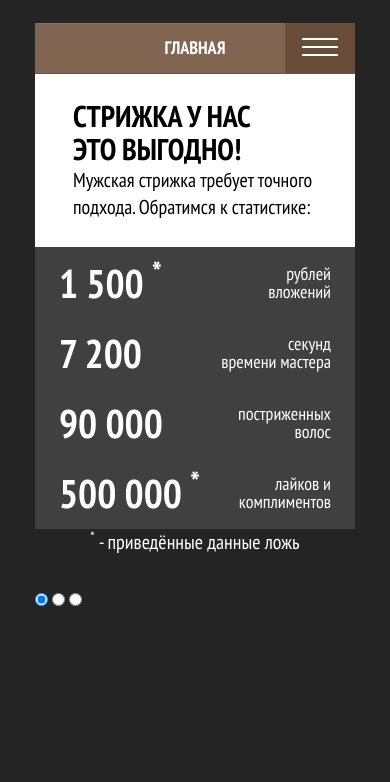
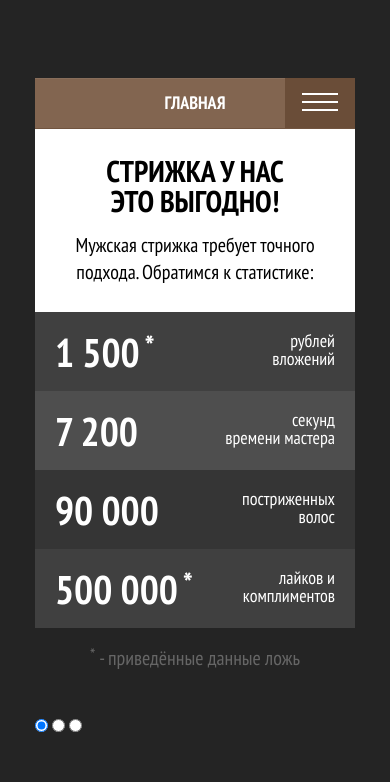
Before and after one commit to isatalkin/barbershop, a website: page index.html in a window 390 px wide. Shown: the part 62-844 px from the top of the page. Drawn offline with nearby package versions, Linux system fonts and the light colour scheme; files that its build step writes are made by us from their sources.

Commit message:
Готов адаптив для секции статистики

```diff
--- a/sass/blocks/stats.scss
+++ b/sass/blocks/stats.scss
@@ -1,34 +1,98 @@
 .stats {
   @include container;
-  &__header {
+}
+
+.stats__header {
   padding-top: 27px;
   padding-right: 38px;
   padding-bottom: 26px;
   padding-left: 38px;
+  background-color: #ffffff;
+  color: #000000;
+}
 
-    background-color: #ffffff;
+.stats__slogan {
+  display: block;
+  margin-bottom: 16px;
+  text-align: center;
 }
-  &__intro {
+
+.stats__intro {
   margin: 0;
+  text-align: center;
 }
-  &__legend {
+
+.stats__legend {
   display: block;
   text-align: center;
+
+  &--bottom {
+    padding-top: 20px;
+    padding-bottom: 14px;
+
+    text-align: center;
+    color: rgba(255, 255, 255, 0.3);
+
+    background-color: $bg-page;
+  }
+
   &--top {
     display: none;
   }
 }
-  &__items {
+
+.stats__legend sup {
+  top: -0.25em;
+
+  font-size: 90%;
+}
+
+.stats__items {
+  width: 100%;
+  border-collapse: collapse;
   background-color: #404040;
-    width: 100%;
 }
-  &__value {
-    padding: 25px 0 25px 22px;
+
+.stats__items tr {
+  color: #ffffff;
+  background-color: #404040;
+
+  &:nth-child(2) {
+    background-color: #4e4e4e;
   }
-  &__field {
-    padding-right: 22px;
+
+  &:nth-child(3) {
+    background-color: #353535;
+  }
+
+  &:nth-child(4) {
+    background-color: #404040;
+  }
+}
+
+.stats__value,
+.stats__field {
+  width: 50%;
+  padding: 20px;
+  padding-bottom: 19px;
+
+  vertical-align: top;
+}
+
+.stats__value {
+  padding-right: 0;
+}
+
+.stats__value sup {
+  top: -0.35em;
+
+  margin-left: 5px;
+}
+
+.stats__field {
+  padding-left: 0;
+
   text-align: right;
-  }
 }
 
 @media #{$tablet-widths} {
@@ -36,22 +100,102 @@
   .stats {
     position: relative;
     z-index: 1;
-
     margin-top: -184px;
   }
 
   .stats__header {
     @include clearfix;
 
+    position: relative;
+
+    min-height: 129px;
     padding: 0;
     padding-top: 31px;
     padding-bottom: 24px;
+
+    &::before {
+      content: "";
+      position: absolute;
+      top: 27px;
+      left: -15px;
+
+      border: 15px solid transparent;
+      border-bottom-color: #ffffff;
+      transform: rotate(45deg);
+    }
   }
 
-  .stats__list {
+  .stats__slogan {
+    float: left;
+    width: 280px;
+    padding-left: 40px;
+    margin-bottom: 20px;
+
+    font-size: 40px;
+    line-height: 40px;
+    text-align: left;
+    text-transform: none;
+  }
+
+  .stats__intro {
+    float: right;
+    width: 210px;
+    padding: 0;
+    padding-top: 4px;
+    padding-right: 80px;
+
+    text-align: left;
+  }
+
+  .stats__legend--top {
+    display: block;
+    float: left;
+    clear: left;
+    width: 280px;
+    padding-left: 40px;
+
+    color: rgba(0, 0, 0, 0.3);
+  }
+
+  .stats__legend--bottom {
+    display: none;
+  }
+
+  .stats__items {
     @include clearfix;
+    display: block;
+  }
 
+  .stats__items tr {
     display: block;
+    float: left;
+    width: 250px;
+    padding: 25px 35px;
+    padding-bottom: 28px;
+  }
+
+  .stats__value,
+  .stats__field {
+    display: block;
+    width: auto;
+    padding: 0;
+  }
+
+  .stats__value {
+    margin-bottom: 7px;
+
+    font-size: 72px;
+    line-height: 72px;
+  }
+
+  .stats__field {
+    font-size: 20px;
+    line-height: 27px;
+    text-align: left;
+  }
+
+  .stats__field br {
+    display: none;
   }
 }
 
@@ -59,16 +203,39 @@
 
   .stats {
     @include clearfix;
-
     margin-top: -159px;
   }
 
   .stats__header {
     float: left;
     width: 240px;
-    min-height: 263px; /* temp */
+    min-height: 263px;
     padding-left: 40px;
     padding-right: 40px;
+
+    &::before {
+      top: 22px;
+    }
+  }
+
+  .stats__slogan {
+    float: none;
+    width: auto;
+    margin-bottom: 42px;
+    padding-left: 0;
+  }
+
+  .stats__intro {
+    float: none;
+    width: auto;
+    margin-bottom: 32px;
+    padding: 0;
+  }
+
+  .stats__legend--top {
+    float: none;
+    width: auto;
+    padding-left: 0;
   }
 
   .stats__items {
--- a/sass/global/fonts.scss
+++ b/sass/global/fonts.scss
@@ -44,13 +44,14 @@
   }
   &__intro {
     font-size: 20px;
+    line-height: 27px;
   }
   &__items {
     color: #ffffff;
   }
   &__value {
     font-size: 40px;
-    line-height: 18px;
+    line-height: 40px;
     font-weight: 700;
   }
   &__field {
@@ -59,6 +60,7 @@
   }
   &__legend {
     font-size: 20px;
+    line-height: 20px;
     color: #ffffff;
   }
 }
--- a/sass/global/type.scss
+++ b/sass/global/type.scss
@@ -3,7 +3,3 @@
   padding-bottom: 19px;
   border: 0;
 }
-
-* {
-  box-sizing: border-box;
-}
```
Also changed, not shown: index.html (+2 -2 lines). Lines whose indentation alone changed are shown as unchanged.
